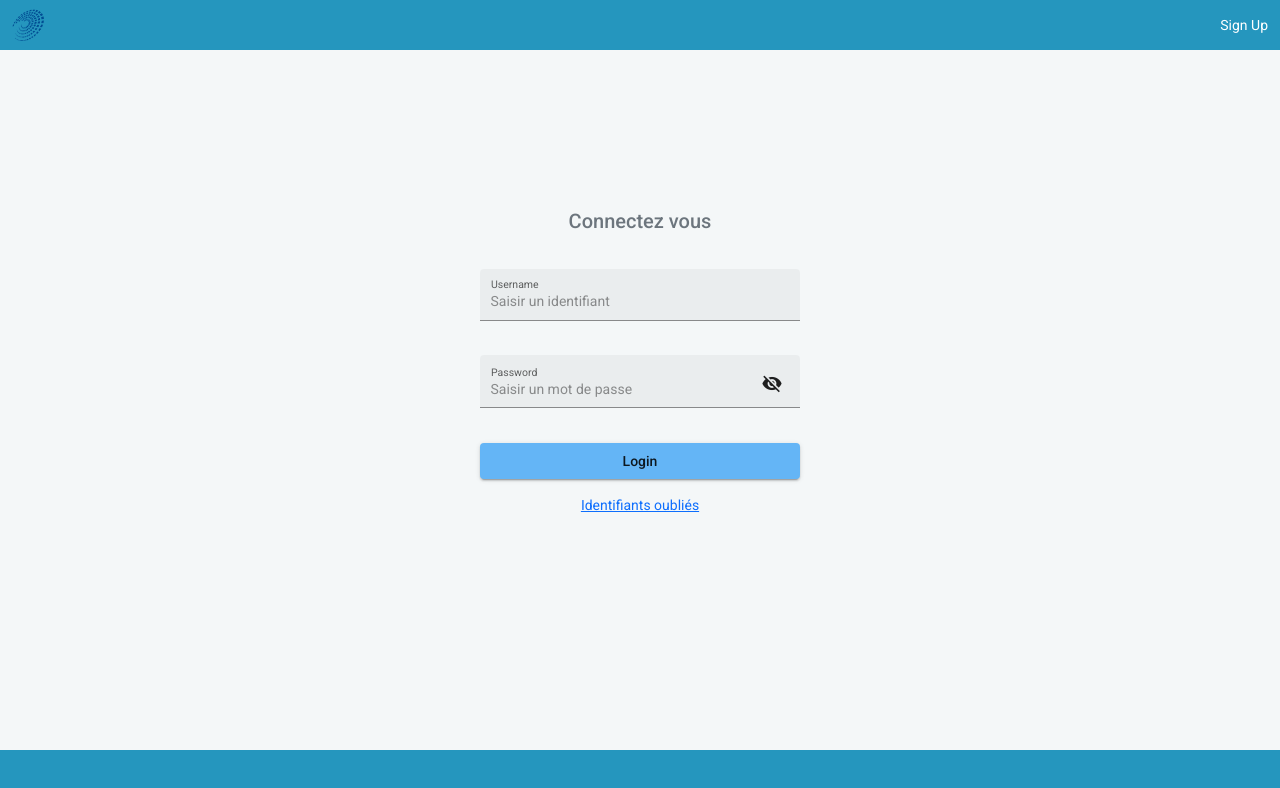
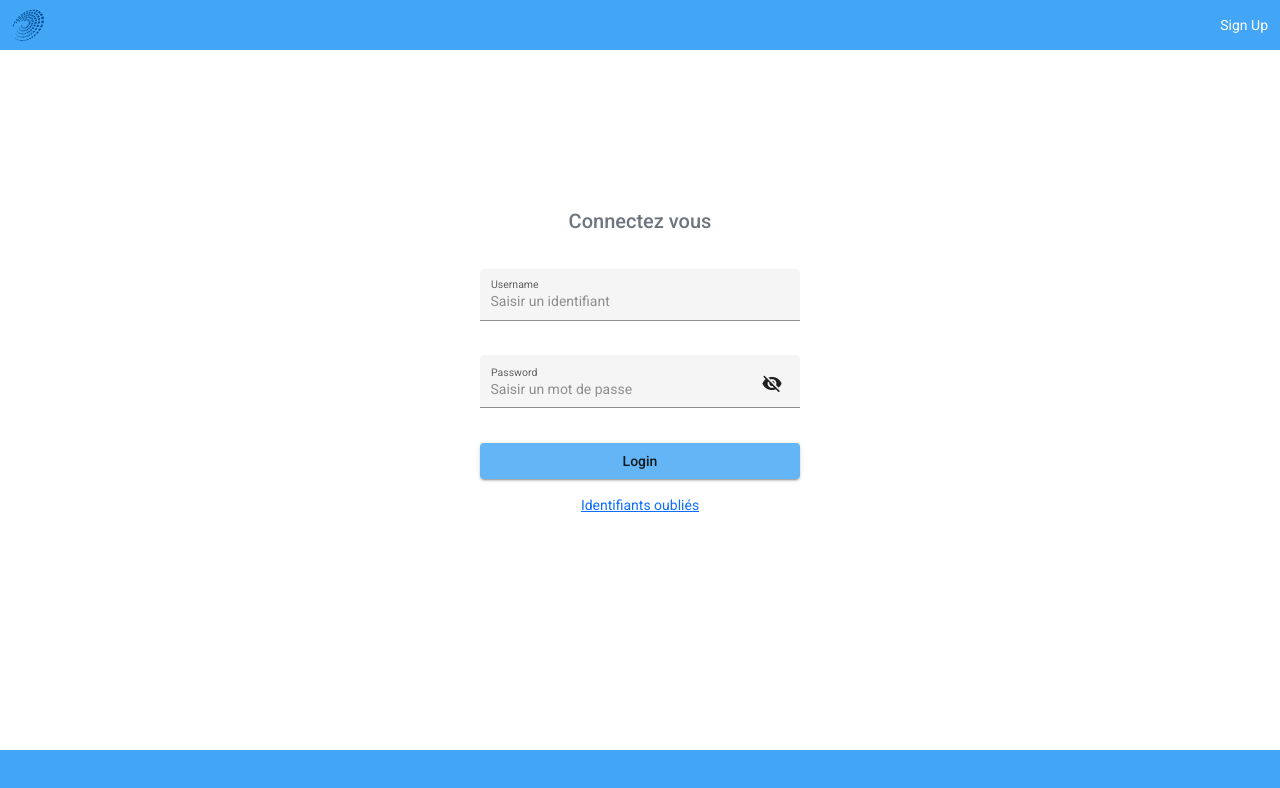
Before and after one commit to romain-cotoni/Angular, an Angular app in the folder recrute/: page /login in a window 1280 px wide. Shown: the top 788 px of the page. Built offline with nearby package versions, Linux system fonts and the light colour scheme.

Commit message:
theme color blue

```diff
--- a/recrute/src/app/candidat/candidat.component.scss
+++ b/recrute/src/app/candidat/candidat.component.scss
@@ -3,8 +3,8 @@
     padding-left : 0;
     padding-right: 0;
     min-width    : 110px;
-    //background   : rgba(128, 128, 128, 0.406);
-    background   : rgba(97, 99, 97, 0.973);
+    background   : #64b5f6;
+    //background   : rgba(97, 99, 97, 0.973);
     color        : white;
 }
 
--- a/recrute/src/styles.scss
+++ b/recrute/src/styles.scss
@@ -12,7 +12,7 @@
 // For each palette, you can optionally specify a default, lighter, and darker hue.
 // Available color palettes: https://material.io/design/color/
 $recrute-primary: mat.define-palette(mat.$blue-palette, 300);
-$recrute-accent : mat.define-palette(mat.$cyan-palette, 400);
+$recrute-accent : mat.define-palette(mat.$blue-palette, 600);
 $recrute-warn   : mat.define-palette(mat.$red-palette , 200); // The warn palette is optional (defaults to red).
 
 // Create the theme object. A theme consists of configurations for individual theming systems such as "color" or "typography".
@@ -66,12 +66,11 @@ input {
 }
 
 .mat-app-background {
-  //background-color: rgb(213, 234, 244);
-  background-color: rgb(244, 247, 248);
+  background-color: white;
 }
 
 .custom-bg {
-  background:#2596be;//#a2a5a57b;
+  background:#42a5f5;//#2596be;//#a2a5a57b;
   color     :white  ;
 }
 
@@ -95,7 +94,7 @@ input {
 }
 
 .mat-checkbox-checked.mat-accent.mat-checkbox-disabled .mat-checkbox-background, .mat-checkbox-indeterminate.mat-accent .mat-checkbox-background {
-  background-color: #2596be !important;
+  background-color: #42a5f5;//#2596be !important;
 }
 .checkboxText {
   color: rgba(0,0,0,1)!important;
```
